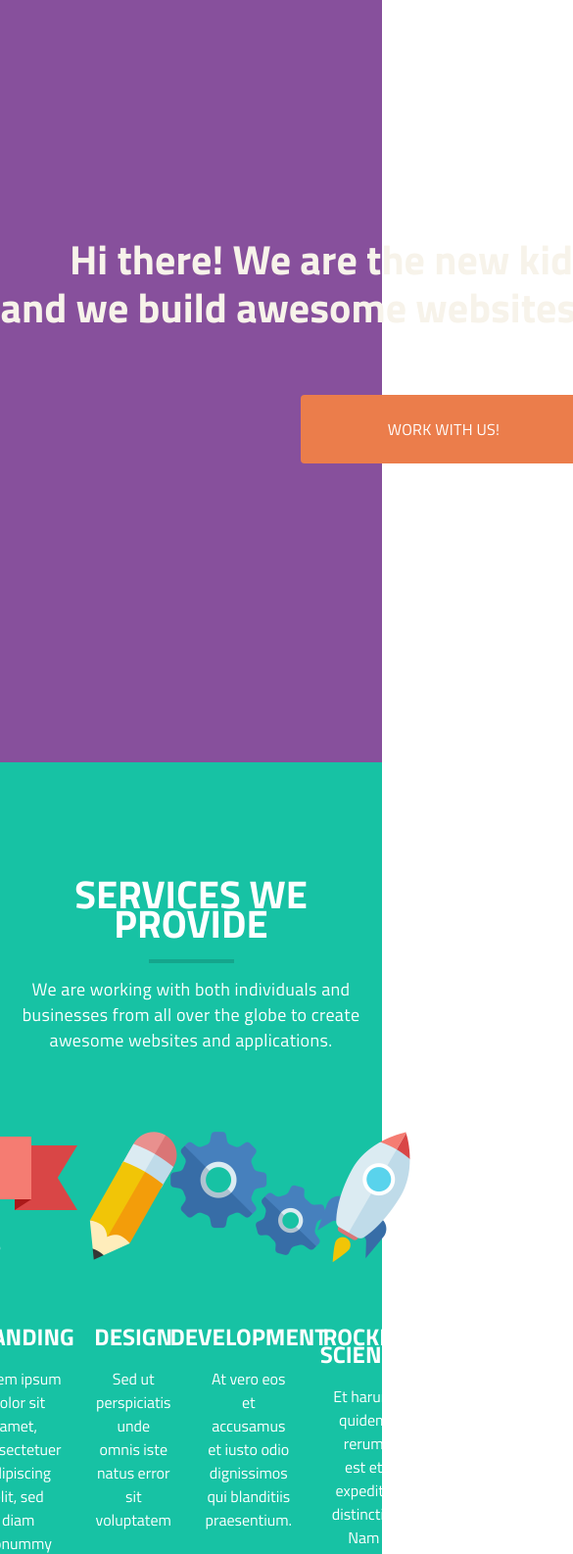
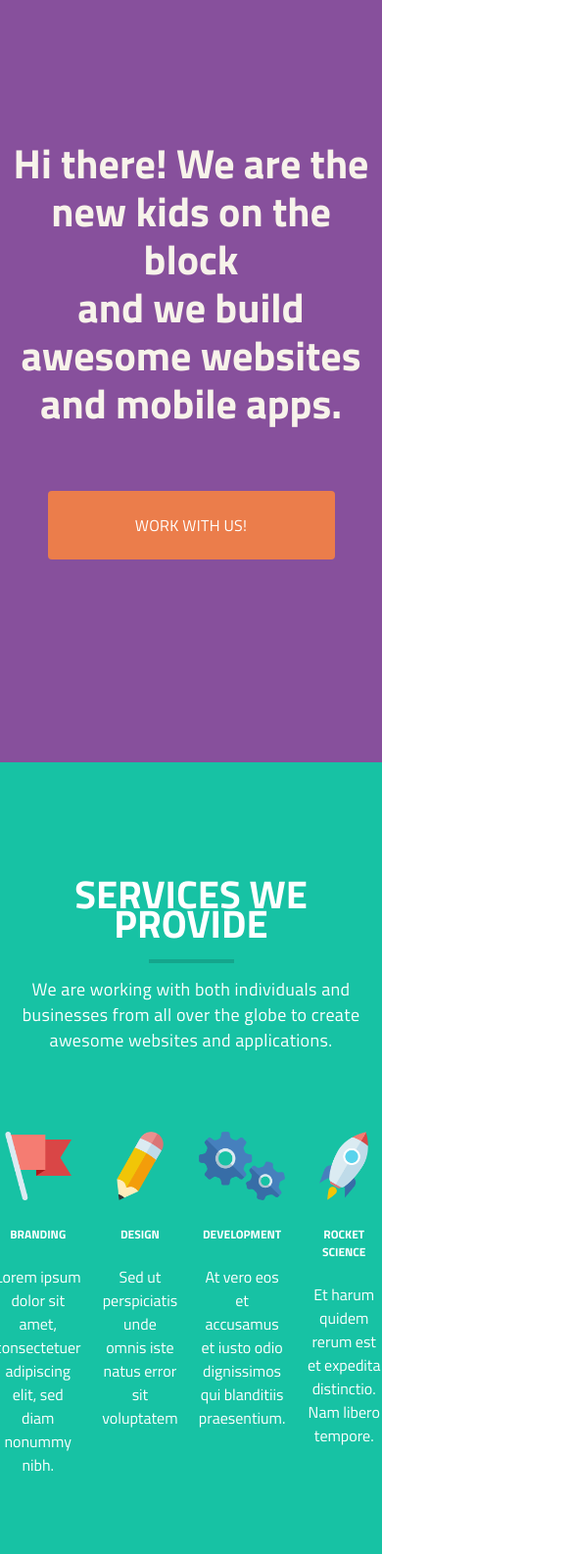
Before and after one commit to Logvinovsky/Cuda, a plain HTML site: page index.html in a window 390 px wide. Shown: the part 66-1652 px from the top of the page at 98% size, 585 px wide, since content can reach past the window. Drawn offline with Linux system fonts and the light colour scheme.

Commit message:
Intro and services mobile first try

```diff
--- a/styles__cuda.css
+++ b/styles__cuda.css
@@ -113,7 +113,7 @@ body {
     margin: 0;
     color: #f7f3ea;
     /*height: 88px;*/
-    width: 906px;
+    max-width: 906px;
     font-size: 42px;
     line-height: 49px;
     font-weight: 700;
@@ -224,7 +224,7 @@ body {
 }
 
 .content-block__image-wrap {
-    min-height: 140px;
+    max-height: 140px;
 }
 
 .services__content__image {
@@ -415,13 +415,16 @@ body {
     text-align: center;
     font-size: 30px;
     border: none;
+    padding-left: 10px;
 
 }
 
 .progress-ring__percent::after{
 
     content: "%" ;
-
+    font-size: 25px;
+    font-style: normal;
+    font-weight: bolder;
 }
 
 .skills__content circle{
@@ -918,3 +921,25 @@ body {
 .footer-nav__link:hover{
     color: #30bae7;
 }
+
+
+@media screen and (max-width: 768px) {
+
+.header{
+    display: none;
+}
+
+.services .content-block{
+    width: calc(25% - 20px);
+}
+
+    .services .content-block__title{
+        font-size: 12px;
+        margin-top: 20px;
+    }
+
+    img{
+        height: 70px;
+    }
+
+}
```
